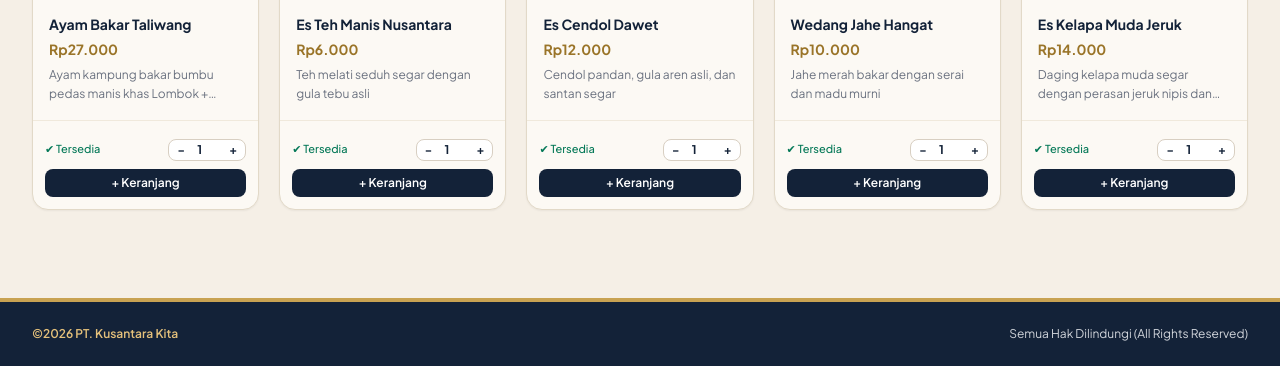
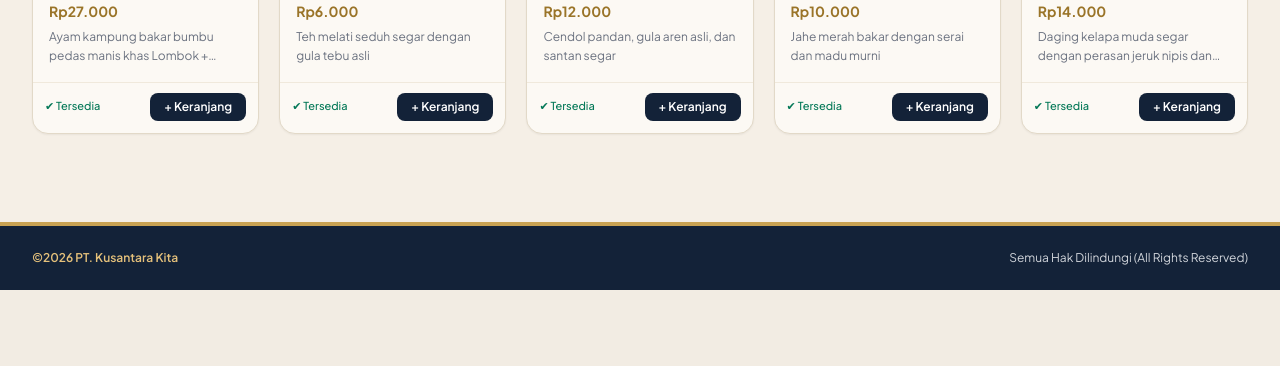
Before and after one commit to airalfa/uprak, a Laravel app: page /katalog in a window 1280 px wide. Shown: the part 835-1201 px from the top of the page. After the commit the page ends 1125 px from the top, so only its background shows below. Run offline with Laravel 12, Linux system fonts and the light colour scheme; data comes from the database, SQL or seed files in the repository; some libraries are stand-ins or nearby versions.

Commit message:
Update revisi fitur Masuk Keranjang

```diff
--- a/resources/views/katalog.blade.php
+++ b/resources/views/katalog.blade.php
@@ -13,7 +13,7 @@
 </head>
 <body class="min-h-screen flex flex-col justify-between">
 
-    <!-- NAVBAR (ukuran disamakan dengan halaman Beranda) -->
+    <!-- NAVBAR -->
     <header class="bg-[#132238] text-white sticky top-0 z-50 shadow-md">
         <div class="w-full px-5 sm:px-7 lg:px-9 h-16 flex items-center justify-between">
 
@@ -58,7 +58,6 @@
                 <a href="/login" class="bg-[#C8A252] hover:bg-[#b58e3e] text-[#132238] font-bold text-sm px-5 py-1.5 rounded-lg transition">
                     Login
                 </a>
-                <!-- Tombol menu mobile -->
                 <button id="menu-toggle" class="lg:hidden" aria-label="Buka menu">
                     <svg class="w-6 h-6" viewBox="0 0 24 24" fill="none" stroke="currentColor" stroke-width="2.2" stroke-linecap="round"><path d="M4 7h16M4 12h16M4 17h16"/></svg>
                 </button>
@@ -162,7 +161,7 @@
                         $img = asset('images/background.jpg');
                     }
 
-                    // Cek apakah menu ini sudah ada di keranjang
+                    // Cek jumlah menu ini di Session Cart
                     $qtyDiCart = session('cart')[$menu->id]['qty'] ?? 0;
                 @endphp
                 <div class="bg-[#FCF9F4] border border-[#E2D9C8] rounded-2xl overflow-hidden shadow-sm hover:shadow-md transition flex flex-col justify-between">
@@ -185,37 +184,54 @@
                         </div>
                     </div>
 
-                    <!-- Footer Kartu: Status Keranjang, Atur Jumlah (- / +) & Masuk ke Keranjang -->
-                    <form action="{{ route('cart.store') }}" method="POST" class="px-3 pb-3 pt-2.5 border-t border-[#F0E9DC] space-y-2">
-                        @csrf
-                        <input type="hidden" name="menu_id" value="{{ $menu->id }}">
+                    <!-- Footer Kartu: Tombol "+ Keranjang" berubah jadi "- [qty] +" setelah diklik -->
+                    <div class="px-3 pb-3 pt-2.5 border-t border-[#F0E9DC]">
+                        @if($qtyDiCart > 0)
+                            <!-- TAMPILAN JIKA SUDAH DI KERANJANG -->
+                            <div class="flex items-center justify-between gap-2">
+                                <span class="text-[11px] text-[#9A7428] font-bold">🛒 Di keranjang</span>
 
-                        <div class="flex items-center justify-between">
-                            @if($qtyDiCart > 0)
-                                <span class="text-[11px] text-[#9A7428] font-bold">🛒 Di keranjang: {{ $qtyDiCart }}</span>
-                            @else
+                                <div class="flex items-center border border-[#132238] rounded-lg bg-white overflow-hidden">
+                                    <!-- Tombol Kurang (-) -->
+                                    <form action="{{ route('cart.update', $menu->id) }}" method="POST" class="inline">
+                                        @csrf
+                                        @method('PUT')
+                                        <input type="hidden" name="action" value="decrease">
+                                        <button type="submit" class="px-2.5 py-1 text-xs font-bold text-[#132238] hover:bg-[#EAE2D6] transition">
+                                            −
+                                        </button>
+                                    </form>
+
+                                    <span class="px-2.5 text-xs font-bold text-[#132238]">
+                                        {{ $qtyDiCart }}
+                                    </span>
+
+                                    <!-- Tombol Tambah (+) -->
+                                    <form action="{{ route('cart.update', $menu->id) }}" method="POST" class="inline">
+                                        @csrf
+                                        @method('PUT')
+                                        <input type="hidden" name="action" value="increase">
+                                        <button type="submit" class="px-2.5 py-1 text-xs font-bold text-[#132238] hover:bg-[#EAE2D6] transition">
+                                            +
+                                        </button>
+                                    </form>
+                                </div>
+                            </div>
+                        @else
+                            <!-- TAMPILAN AWAL SEBELUM DITAMBAH KE KERANJANG -->
+                            <form action="{{ route('cart.store') }}" method="POST" class="flex items-center justify-between gap-2">
+                                @csrf
+                                <input type="hidden" name="menu_id" value="{{ $menu->id }}">
+                                <input type="hidden" name="qty" value="1">
+
                                 <span class="text-[11px] text-emerald-700 font-medium">✔ Tersedia</span>
-                            @endif
 
-                            <!-- Kontrol Ikon Kurang & Tambah -->
-                            <div class="flex items-center border border-[#D8CFC2] rounded-lg bg-white overflow-hidden">
-                                <button type="button" onclick="ubahQty({{ $menu->id }}, -1)"
-                                        class="px-2 py-0.5 text-xs font-bold text-[#132238] hover:bg-[#EAE2D6] transition">
-                                    −
+                                <button type="submit" class="bg-[#132238] hover:bg-[#C8A252] text-white hover:text-[#132238] text-xs font-semibold px-3.5 py-1.5 rounded-lg transition">
+                                    + Keranjang
                                 </button>
-                                <input type="number" id="qty-{{ $menu->id }}" name="qty" value="1" min="1" readonly
-                                       class="w-7 text-center text-xs font-bold text-[#132238] focus:outline-none bg-transparent">
-                                <button type="button" onclick="ubahQty({{ $menu->id }}, 1)"
-                                        class="px-2 py-0.5 text-xs font-bold text-[#132238] hover:bg-[#EAE2D6] transition">
-                                    +
-                                </button>
-                            </div>
-                        </div>
-
-                        <button type="submit" class="w-full bg-[#132238] hover:bg-[#C8A252] text-white hover:text-[#132238] text-xs font-semibold py-1.5 rounded-lg transition flex items-center justify-center gap-1">
-                            <span>+ Keranjang</span>
-                        </button>
-                    </form>
+                            </form>
+                        @endif
+                    </div>
                 </div>
             @empty
                 <div class="col-span-full text-center py-12 bg-[#FCF9F4] rounded-2xl border border-[#E2D9C8]">
@@ -240,14 +256,6 @@
             m.classList.toggle('hidden');
             m.classList.toggle('flex');
         });
-
-        function ubahQty(id, delta) {
-            const input = document.getElementById('qty-' + id);
-            let nilaiSekarang = parseInt(input.value) || 1;
-            let nilaiBaru = nilaiSekarang + delta;
-            if (nilaiBaru < 1) nilaiBaru = 1;
-            input.value = nilaiBaru;
-        }
     </script>
 
 </body>
```
